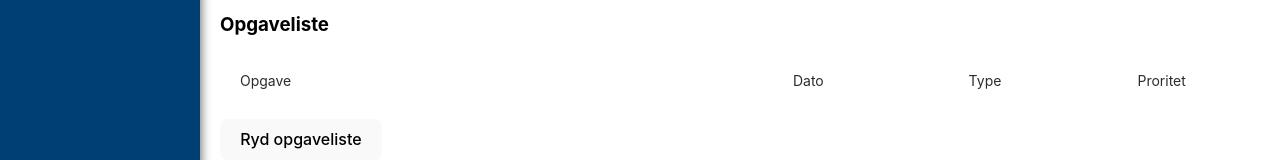
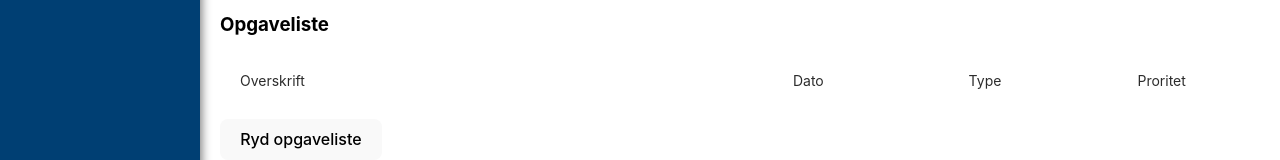
Before and after one commit to jeppeb95/Task-Manager, a React (Vite) app in the folder Task-Manager/: page / in a window 1280 px wide. Shown: the part 324-484 px from the top of the page. Built offline with nearby package versions, Linux system fonts and the light colour scheme.

Commit message:
overskrift ændret

```diff
--- a/Task-Manager/src/OpgaveList.jsx
+++ b/Task-Manager/src/OpgaveList.jsx
@@ -7,7 +7,7 @@ function OpgaveList({ tasks, onClearTasks }) {
             <h3>Opgaveliste</h3>
         <div className='headlines-container'>
             <ul>
-                <li className='description-element'>Opgave</li>
+                <li className='description-element'>Overskrift</li>
                 <li>Dato</li>
                 <li>Type</li>
                 <li>Proritet</li>
```
